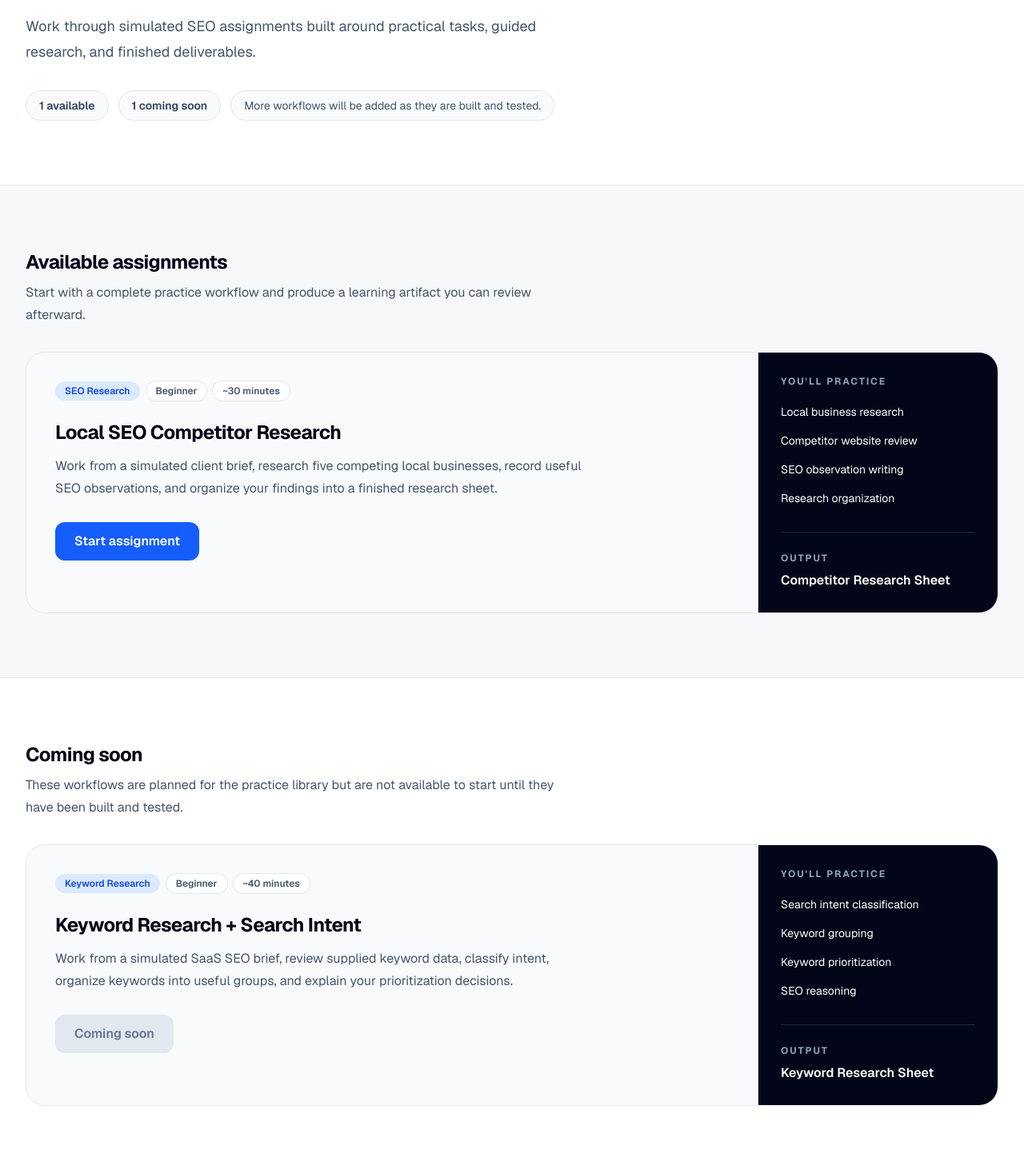
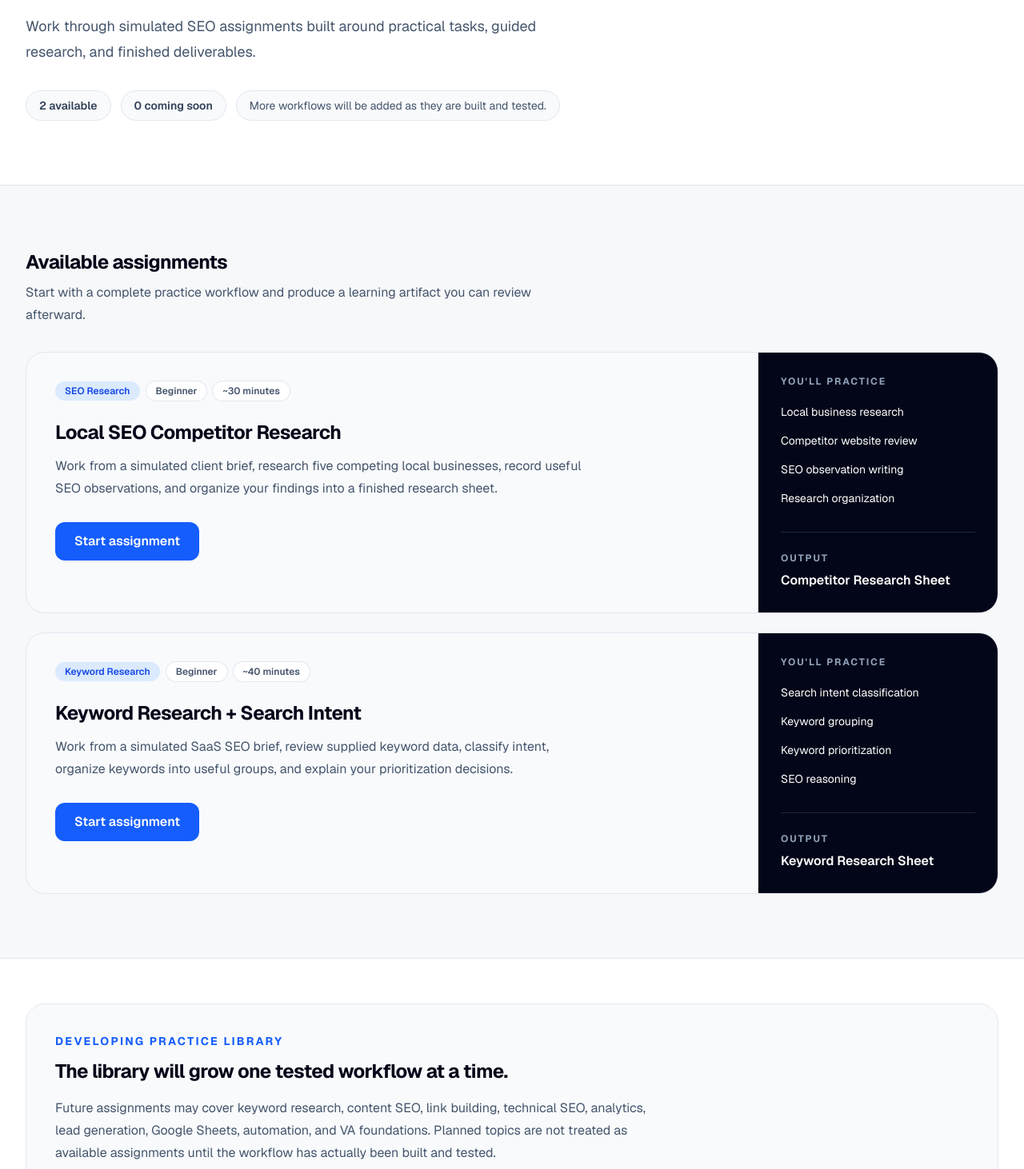
Before and after one commit to edumbao/seo-va-practice-lab, a Next.js app: page /assignments in a window 1280 px wide. Shown: the part 248-1710 px from the top of the page at 80% size. Built offline with nearby package versions, Linux system fonts and the light colour scheme.

Commit message:
feat: release keyword research assignment

```diff
--- a/src/data/assignments.ts
+++ b/src/data/assignments.ts
@@ -52,7 +52,7 @@ export const assignments: Assignment[] = [
       "Work from a simulated SaaS SEO brief, review supplied keyword data, classify intent, organize keywords into useful groups, and explain your prioritization decisions.",
     deliverable: "Keyword Research Sheet",
     href: "/assignments/keyword-research-search-intent",
-    status: "coming-soon",
+    status: "available",
     skills: [
       "Search intent classification",
       "Keyword grouping",
```
